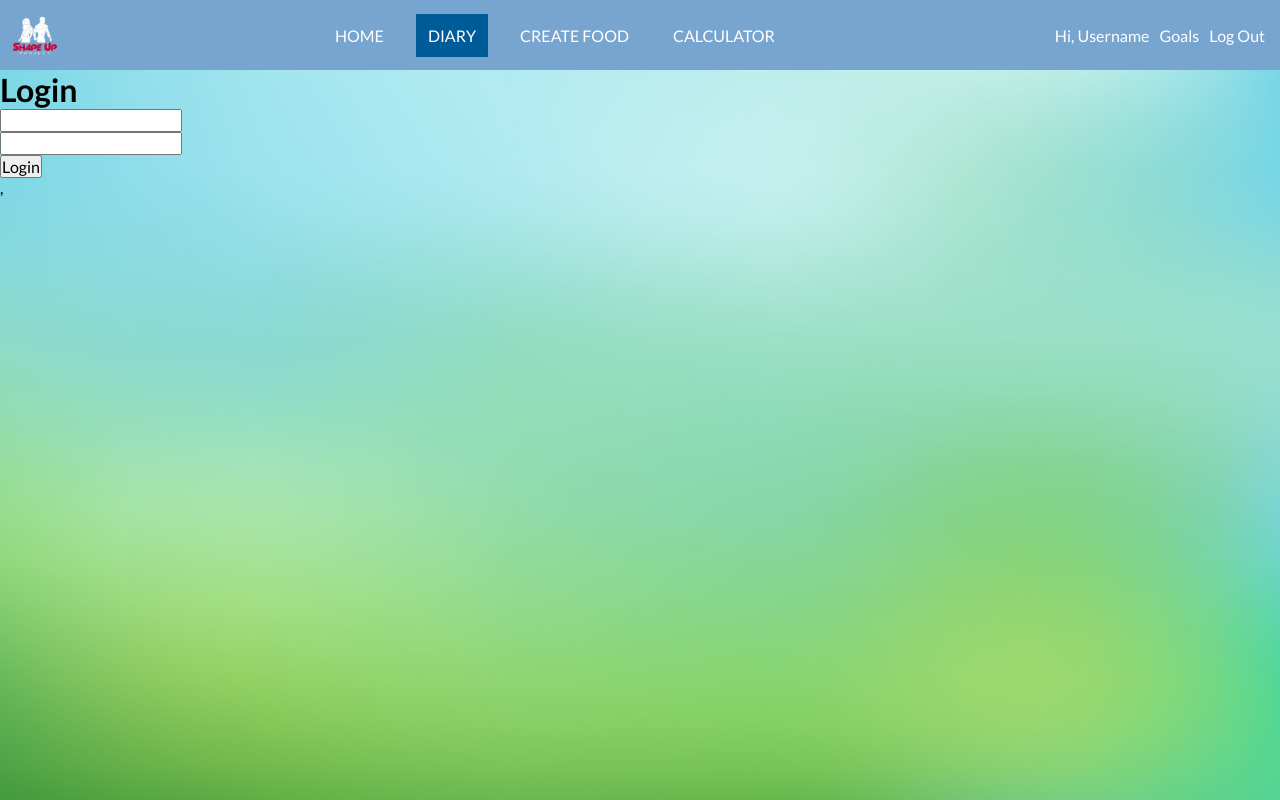
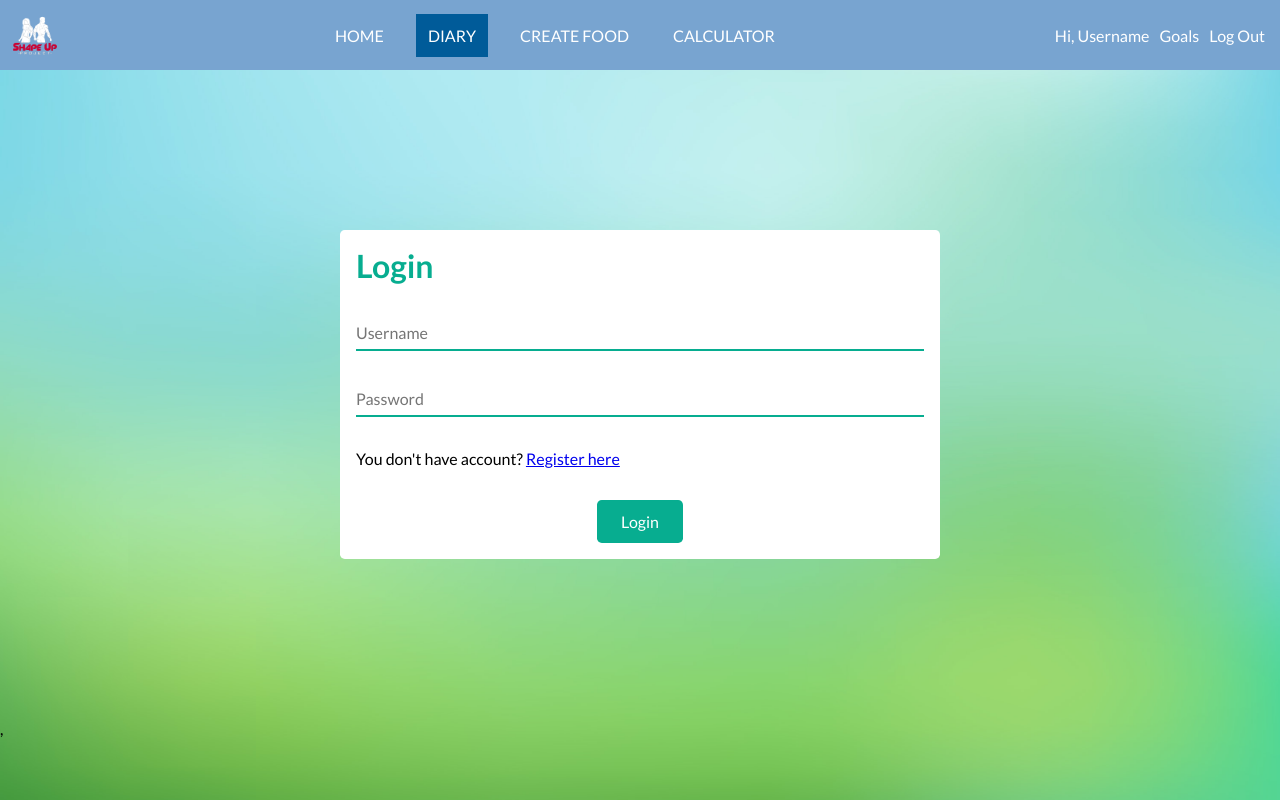
Before and after one commit to todormladenov/Food-diary, a React (Vite) app: page /auth/login in a window 1280 px wide. Built offline with nearby package versions, Linux system fonts and the light colour scheme.

Commit message:
Add style to the Login component

```diff
--- /dev/null
+++ b/src/components/auth/login/Login.css
@@ -0,0 +1,64 @@
+.login-section {
+    margin: 10em auto;
+    max-width: 600px;
+    background: white;
+    border-radius: 0.3em;
+}
+
+.login-form {
+    margin: 0 auto;
+    padding: 1em;
+}
+
+.login-form h2 {
+    color: #07ad90
+}
+
+.field-wrapper {
+    display: flex;
+    flex-direction: column;
+    margin-top: 2em;
+    position: relative;
+}
+
+.field-wrapper input[type="text"],
+.field-wrapper input[type="password"] {
+    border: none;
+    outline: none;
+    line-height: 2em;
+    border-bottom: 2px solid #07ad90;
+    background: transparent;
+    outline: none;
+}
+
+.field-wrapper label {
+    position: absolute;
+    font-weight: bold;
+    top: 0.4em;
+    opacity: 0;
+    transition:
+        transform 0.3s ease-in-out,
+        opacity 0.3s ease-in;
+}
+
+.field-wrapper input:not(:placeholder-shown) ~ label {
+    transform: translateY(-1.5em);
+    opacity: 1;
+    color: #42509e;
+}
+
+.field-wrapper input[type="submit"] {
+    border: none;
+    margin: 0 auto;
+    padding: 0.75em 1.5em;
+    background: #07ad90;
+    color: white;
+    border-radius: 0.3em;
+    cursor: pointer;
+    transition: ease-in 0.3s;
+}
+
+.field-wrapper input[type="submit"]:hover {
+    background: #025a4b;
+    transform: scale(1.1);
+}
--- a/src/components/auth/login/Login.jsx
+++ b/src/components/auth/login/Login.jsx
@@ -1,22 +1,30 @@
-export default function Login(){
-    return(
+import { Link } from 'react-router-dom';
+import './Login.css'
+
+export default function Login() {
+    return (
         <div className="login-section">
             <form className="login-form">
                 <h2>Login</h2>
 
                 <div className="field-wrapper">
-                    <label htmlFor="username"></label>
-                    <input type="text" id="username" name="username"/>
+                    <input type="text" id="username" name="username" placeholder='Username' />
+                    <label htmlFor="username">Username</label>
                 </div>
 
                 <div className="field-wrapper">
-                    <label htmlFor="username"></label>
-                    <input type="text" id="username" name="username"/>
+                    <input type="password" id="password" name="password" placeholder='Password' />
+                    <label htmlFor="password">Password</label>
                 </div>
 
                 <div className="field-wrapper">
-                    <input type="submit" value="Login"/>
+                    <span>You don't have account? <Link to="/auth/register">Register here</Link></span>
                 </div>
+
+                <div className="field-wrapper">
+                    <input type="submit" value="Login" />
+                </div>
+
             </form>
         </div>
     );
```
